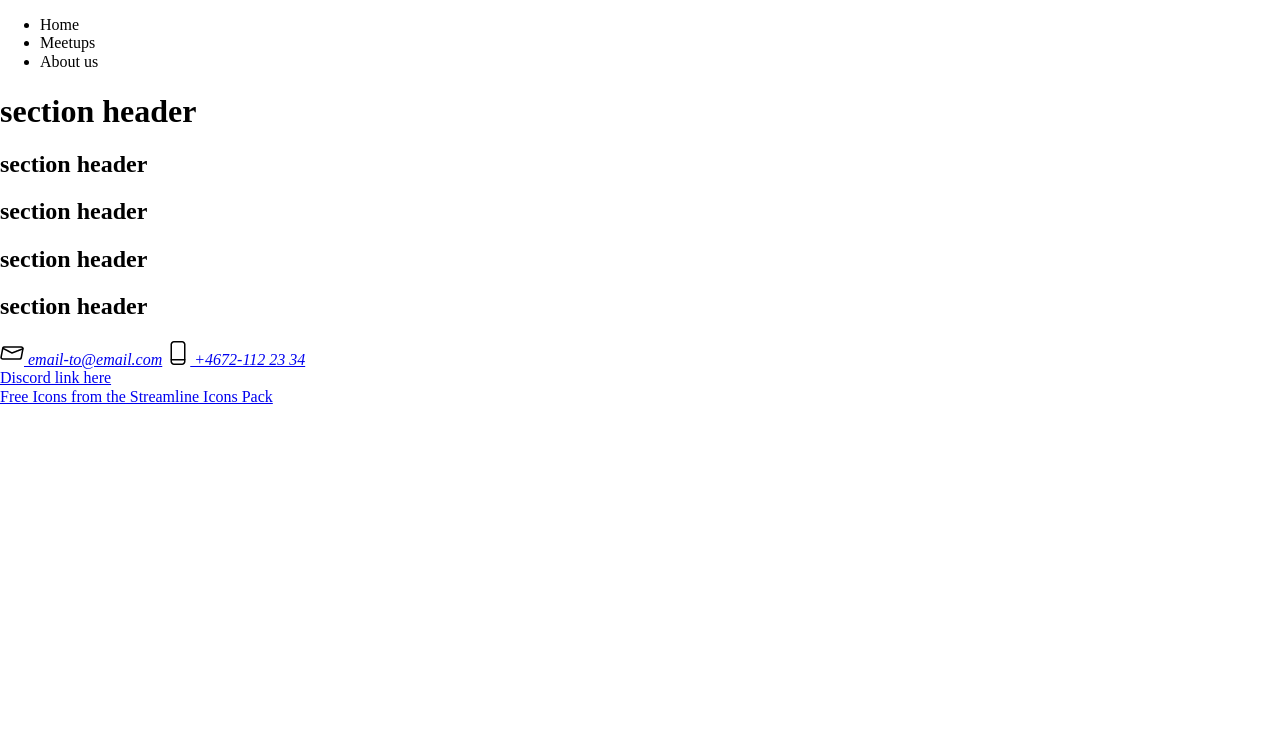
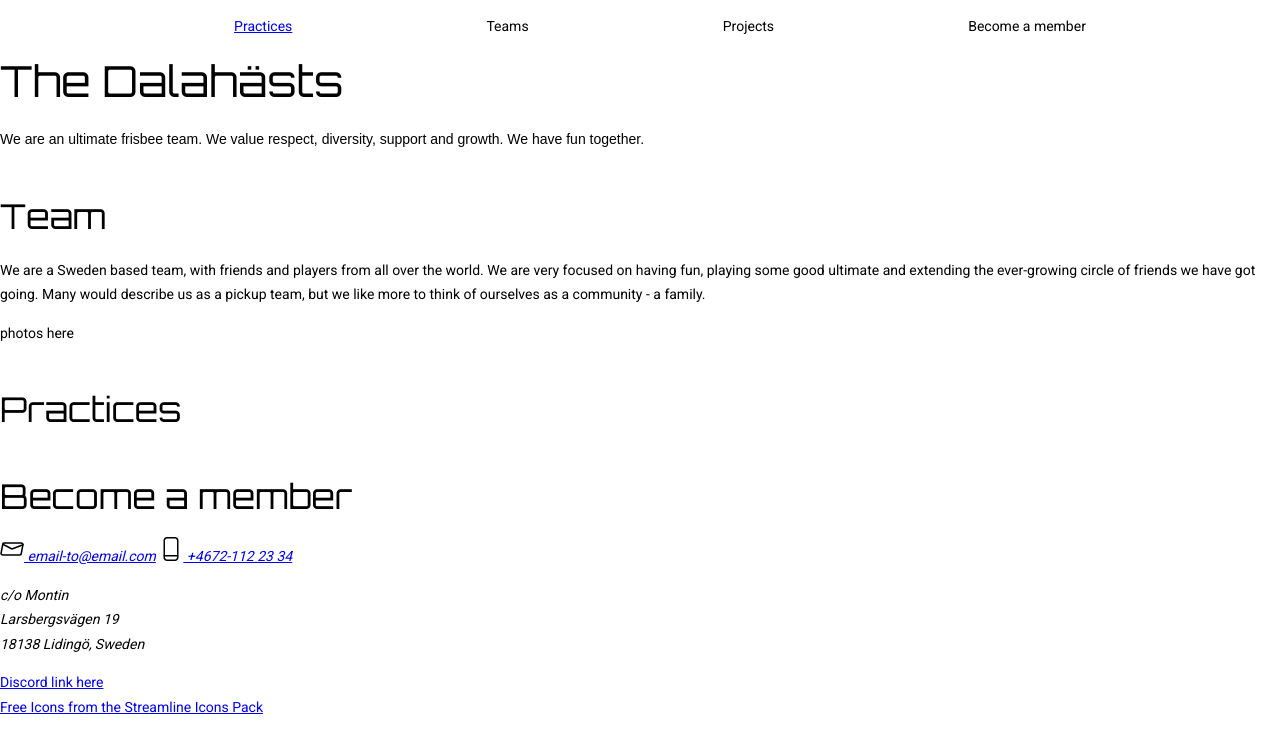
Before and after one commit to techbecca/responsive-club, a website: page index.html in a window 1280 px wide. Drawn offline with nearby package versions, Linux system fonts and the light colour scheme; a web font is replaced by a local one.

Commit message:
Update fonts and content

```diff
--- a/index.html
+++ b/index.html
@@ -8,39 +8,46 @@
     <title>Tierwood Responsive Club</title>
     <link rel="stylesheet" type="text/css" href="node_modules/normalize.css/normalize.css">
     <link rel="stylesheet" href="styles.css">
+    <link href="https://fonts.googleapis.com/css2?family=Orbitron&family=Codystar&family=Roboto&display=swap" rel="stylesheet">
 </head>
 
 <body>
     <header>
         <nav>
             <ul>
-                <li>Home</li>
-                <li>Meetups</li>
-                <li>About us</li>
+                <li><a href="#practices">Practices</a></li>
+                <li>Teams</li>
+                <li>Projects</li>
+                <li class="member-button nav-button">Become a member</li>
             </ul>
         </nav>
     </header>
     <main>
         <section class="intro">
-            <h1>section header</h1>
+            <h1>The Dalahästs</h1>
+            <p class="subtitle">We are an ultimate frisbee team. We value respect, diversity, support and growth. We have fun together.</p>
         </section>
         <section class="summary">
-            <h2>section header</h2>
+            <h2>Team</h2>
+            <p>We are a Sweden based team, with friends and players from all over the world. We are very focused on having fun, playing some good ultimate and extending the ever-growing circle of friends we have got going. Many would describe us as a pickup team, but we like more to think of ourselves as a community - a family.</p>
         </section>
         <section class="photos">
-            <h2>section header</h2>
+            photos here
         </section>
-        <section class="testimonial">
-            <h2>section header</h2>
+        <section class="practices">
+            <h2>Practices</h2>
         </section>
-        <section class="meetup">
-            <h2>section header</h2>
+        <section class="membership">
+            <h2>Become a member</h2>
         </section>
     </main>
     <footer>
         <address>
             <a href="mailto:"><img src="assets/icons/send-email-envelope.png" alt=""> email-to@email.com</a>
             <a href="tel:+"><img src="assets/icons/mobile-phone.png" alt=""> +4672-112 23 34</a>
+            <p class="address__physical">c/o Montin <br/>
+                Larsbergsvägen 19 <br/>
+                18138 Lidingö, Sweden</p>
         </address>
         <div class="links"><a href="http://">Discord link here</a></div>
 
--- a/styles.css
+++ b/styles.css
@@ -0,0 +1,76 @@
+ /* TYPOGRAPHY */
+ html {
+     font-size: 14px;
+ }
+
+ body {
+     background: white;
+     font-family: 'Roboto',
+         Arial,
+         Helvetica,
+         sans-serif;
+     font-weight: 400;
+     line-height: 1.75;
+     color: #000000;
+ }
+
+ p {
+     margin-bottom: 1rem;
+ }
+
+ h1,
+ h2,
+ h3,
+ h4,
+ h5 {
+     margin: 3rem 0 1.38rem;
+     font-family: 'Orbitron', sans-serif;
+     font-weight: 400;
+     line-height: 1.3;
+ }
+
+ h1 {
+     margin-top: 0;
+     font-size: 3.052rem;
+ }
+
+ h2 {
+     font-size: 2.441rem;
+ }
+
+ h3 {
+     font-size: 1.953rem;
+ }
+
+ h4 {
+     font-size: 1.563rem;
+ }
+
+ h5 {
+     font-size: 1.25rem;
+ }
+
+ small,
+ .text_small {
+     font-size: 0.8rem;
+ }
+
+ .subtitle {
+     font-family: 'Codystar', Arial, sans-serif;
+ }
+
+
+ /* STRUCTURE */
+ nav>ul>li {
+     list-style-type: none;
+ }
+
+ nav>ul {
+     display: flex;
+     flex-wrap: wrap;
+     justify-content: space-evenly;
+ }
+
+.nav-button {
+    justify-self: flex-end;
+}
```
